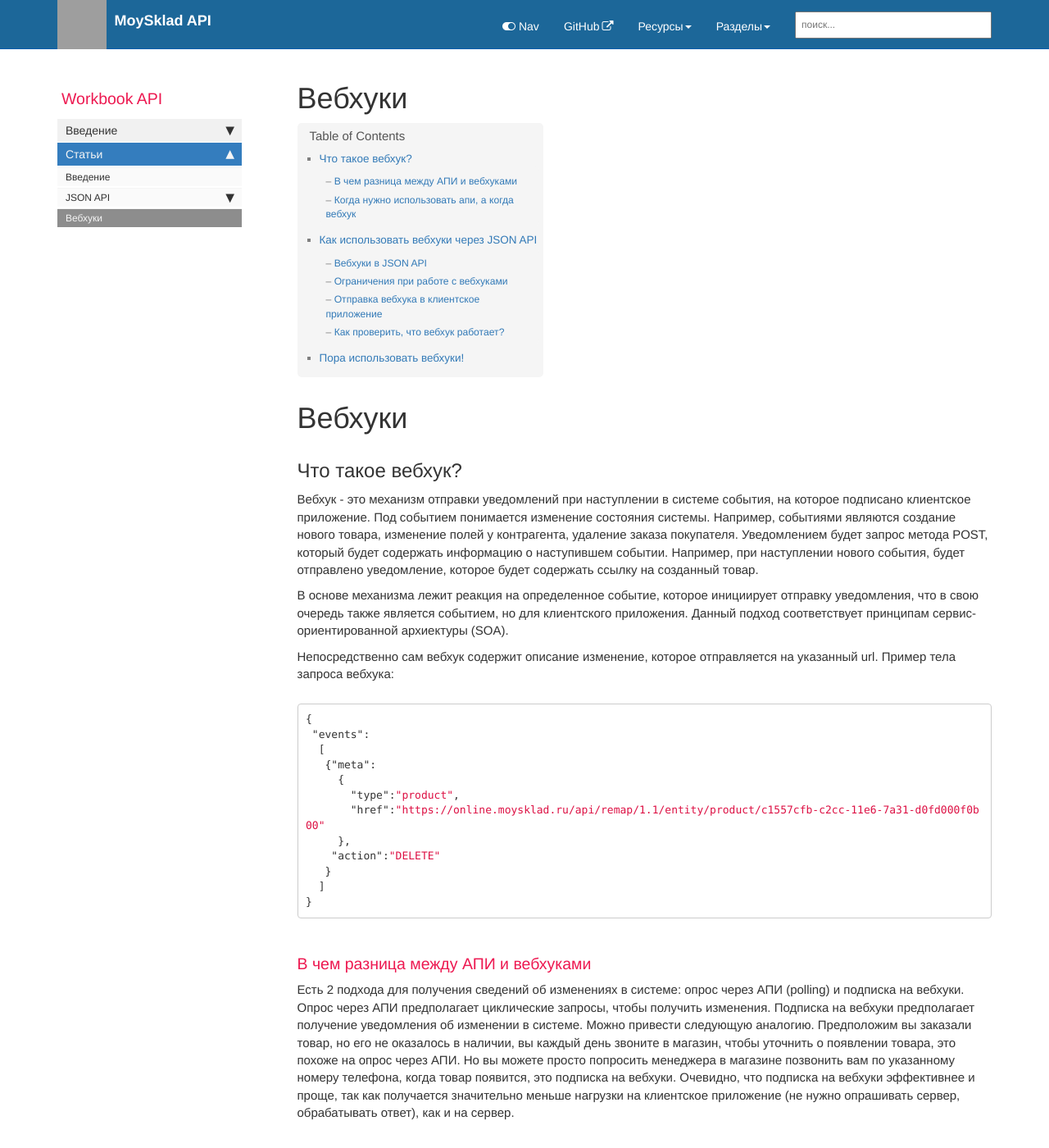
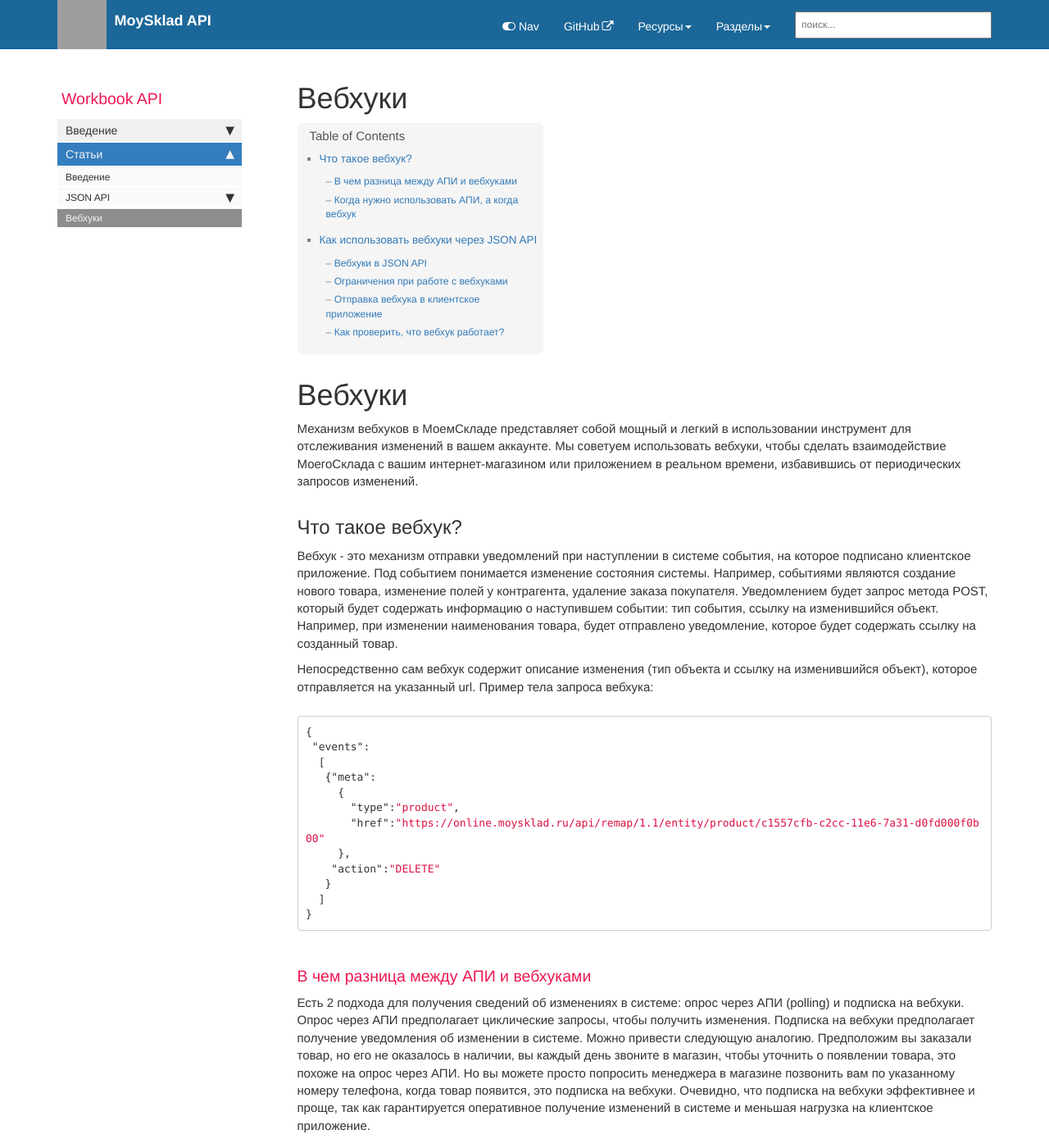
Before and after one commit to moysklad/workbook-api-doc, a Jekyll site: the page built from pages/workbook/arcicles/webhooks.md, in a window 1280 px wide and 1400 px high. Shown: the whole window at 82% size. Built offline with Jekyll 4.4.1, drawn with Linux system fonts in a browser that asks for light colours; nearby versions of some CDN libraries; comment, search, counter and statistics services are not loaded; some of the changed text lies outside the part shown; grey boxes are pictures that could not be loaded.

Commit message:
MC-22260 Review changes

````diff
--- a/pages/workbook/arcicles/webhooks.md
+++ b/pages/workbook/arcicles/webhooks.md
@@ -8,12 +8,13 @@ permalink: webhooks.html
 folder: workbook
 ---
 # Вебхуки
+Механизм вебхуков в МоемСкладе представляет собой мощный и легкий в использовании инструмент для отслеживания изменений в вашем аккаунте.
+Мы советуем использовать вебхуки, чтобы сделать взаимодействие МоегоСклада с вашим интернет-магазином или приложением в реальном времени, избавившись от периодических запросов изменений.
+
 ## Что такое вебхук?
-Вебхук - это механизм отправки уведомлений при наступлении в системе события, на которое подписано клиентское приложение.  Под событием понимается изменение состояния системы. Например, событиями являются создание нового товара, изменение полей у контрагента, удаление заказа покупателя. Уведомлением будет запрос метода POST, который будет содержать информацию о наступившем событии. Например, при наступлении нового события, будет отправлено уведомление, которое будет содержать ссылку на созданный товар.
+Вебхук - это механизм отправки уведомлений при наступлении в системе события, на которое подписано клиентское приложение.  Под событием понимается изменение состояния системы. Например, событиями являются создание нового товара, изменение полей у контрагента, удаление заказа покупателя. Уведомлением будет запрос метода POST, который будет содержать информацию о наступившем событии: тип события, ссылку на изменившийся объект. Например, при изменении наименования товара, будет отправлено уведомление, которое будет содержать ссылку на созданный товар.
 
-В основе механизма лежит реакция на определенное событие, которое инициирует отправку уведомления, что в свою очередь также является событием, но для клиентского приложения. Данный подход соответствует принципам сервис-ориентированной архиектуры (SOA).
-
-Непосредственно сам вебхук содержит описание изменение, которое отправляется на указанный url.
+Непосредственно сам вебхук содержит описание изменения (тип объекта и ссылку на изменившийся объект), которое отправляется на указанный url.
 Пример тела запроса вебхука:
 ```json
 {
@@ -34,13 +35,13 @@ folder: workbook
 Есть 2 подхода для получения сведений об изменениях в системе: опрос через АПИ (polling) и подписка на вебхуки.
 Опрос через АПИ предполагает циклические запросы, чтобы получить изменения. Подписка на вебхуки предполагает получение уведомления об изменении в системе.
 Можно привести следующую аналогию. Предположим вы заказали товар, но его не оказалось в наличии, вы каждый день звоните в магазин, чтобы уточнить о появлении товара, это похоже на опрос через АПИ. Но  вы можете просто попросить менеджера в магазине позвонить вам по указанному номеру телефона, когда товар появится, это подписка на вебхуки.
-Очевидно, что подписка на вебхуки эффективнее и проще, так как получается значительно меньше нагрузки на клиентское приложение (не нужно опрашивать сервер, обрабатывать ответ), как и на сервер.
+Очевидно, что подписка на вебхуки эффективнее и проще, так как гарантируется оперативное получение изменений в системе и меньшая нагрузка на клиентское приложение.
 
-### Когда нужно использовать апи, а когда вебхук
+### Когда нужно использовать АПИ, а когда вебхук
 Несмотря на преимущество использования вебхуков, важно понимать, что подписка на вебхуки, это всего лишь форма уведомления об изменениях в системе. Действия с сущностями (CRUD) необходимо выполнять с помощью АПИ.
 
 Возможные сценарии, когда подписка на вебхуки, выглядит предпочтительнее опросов через АПИ:
-* создание заказов покупателей
+* создание заказов покупателей и изменение их статусов
 * изменение цены товара
 * обновление номера телефона контрагента
 
@@ -179,12 +180,11 @@ curl -X GET \
 * вебхуки доступны только на платном тарифе
 * работа с вебхуками доступна только администратору аккаунта
 * работа с вебхуками возможна только через JSON API
-* изменение остатков, цен и штрихкодов недоступны для вебхуков
 
 ### Отправка вебхука в клиентское приложение
 МойСклад отправляет вебхук в клиентское приложение с помощью метода POST, указывая заголовок _User-Agent_ со значением _MoySklad webhook touch agent 1.0 (/https://www.moysklad.ru)_.
 
-При отправке уведомления вебхука МойСклад ожидает ответ от клиентского приложения со статусом 200 или 204, чтобы считать уведомление доставленным. При невалидном ответе от клиентского приложения наша система осуществляет еще 3 попытки отправки. Данные попытки осуществляются последовательно без таймаутов между ними. Если все попытки закончились неудачно, то данное уведомление считается неотправленным, и в дальнейшем удаляется, в клиентское приложение оно отправлено не будет, т.к. причина в клиентском приложении.
+При отправке уведомления вебхука МойСклад ожидает ответ от клиентского приложения со статусом 200 или 204, чтобы считать уведомление доставленным. При невалидном ответе от клиентского приложения наша система осуществляет еще 3 попытки отправки. Данные попытки осуществляются последовательно без таймаутов между ними. Если все попытки закончились неудачно, то данное уведомление считается неотправленным, и в дальнейшем удаляется, в клиентское приложение оно отправлено не будет, т.к. проблема на стороне клиентского приложения.
 
 ### Как проверить, что вебхук работает?
 Для проверки работоспособности вебхука удобен сервис [https://webhook.site/](https://webhook.site/ "https://webhook.site/") .  Он создает уникальный тестовый url, который необходимо указать в вебхуке, и интерактивно показывает входящие запросы, т.е. уведомления вебхуков.
@@ -217,7 +217,3 @@ curl -X POST \
 ```
 5. На наш уникальный  адрес пришло уведомление!
  ![useful image]({{ site.url }}/images/webhooks/step-5.png)
-
-## Пора использовать вебхуки!
-Механизм вебхуков в МоемСкладе представляет собой мощный и легкий в использовании инструмент для отслеживания изменений в вашем аккаунте.
-Мы советуем использовать вебхуки, чтобы сделать взаимодействие МоегоСклада с вашим интернет-магазином или приложением простым и удобным.
````
